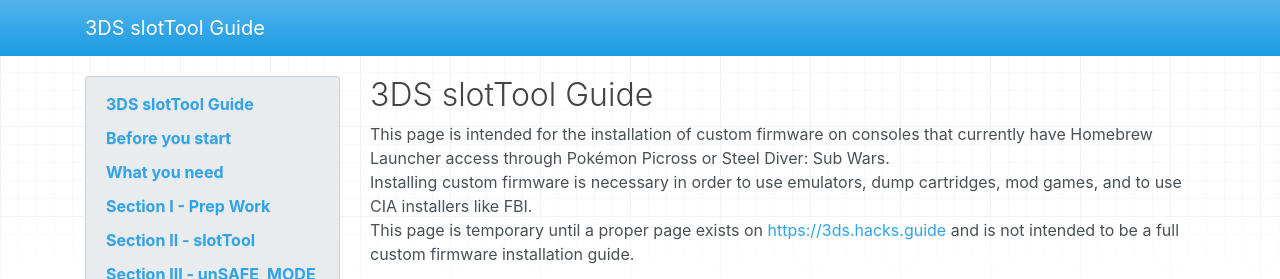
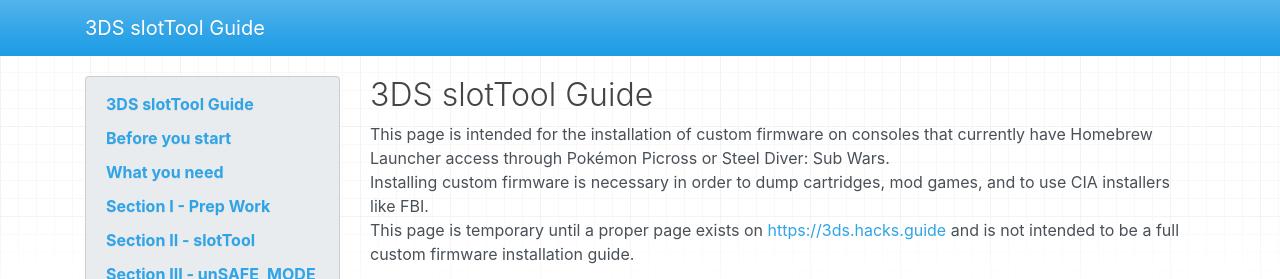
Before and after one commit to lilyuwuu/lilyuwuu.github.io, a plain HTML site: page slottool.html in a window 1280 px wide. Shown: the top 279 px of the page. Drawn offline with nearby package versions, Linux system fonts and the light colour scheme.

Commit message:
Update slottool.html

```diff
--- a/slottool.html
+++ b/slottool.html
@@ -98,7 +98,7 @@
 
 <h2 id="3ds-slottool-guide">3DS slotTool Guide</h2>
 <p>This page is intended for the installation of custom firmware on consoles that currently have Homebrew Launcher access through Pokémon Picross or Steel Diver: Sub Wars.<br>
-Installing custom firmware is necessary in order to use emulators, dump cartridges, mod games, and to use CIA installers like FBI.<br>
+Installing custom firmware is necessary in order to dump cartridges, mod games, and to use CIA installers like FBI.<br>
 This page is temporary until a proper page exists on <a href="https://3ds.hacks.guide">https://3ds.hacks.guide</a> and is not intended to be a full custom firmware installation guide.</p>
 <h2 id="before-you-start">Before you start</h2>
 <p>This guide assumes that you currently have Homebrew Launcher access through Pokémon Picross or Steel Diver.<br>
```
